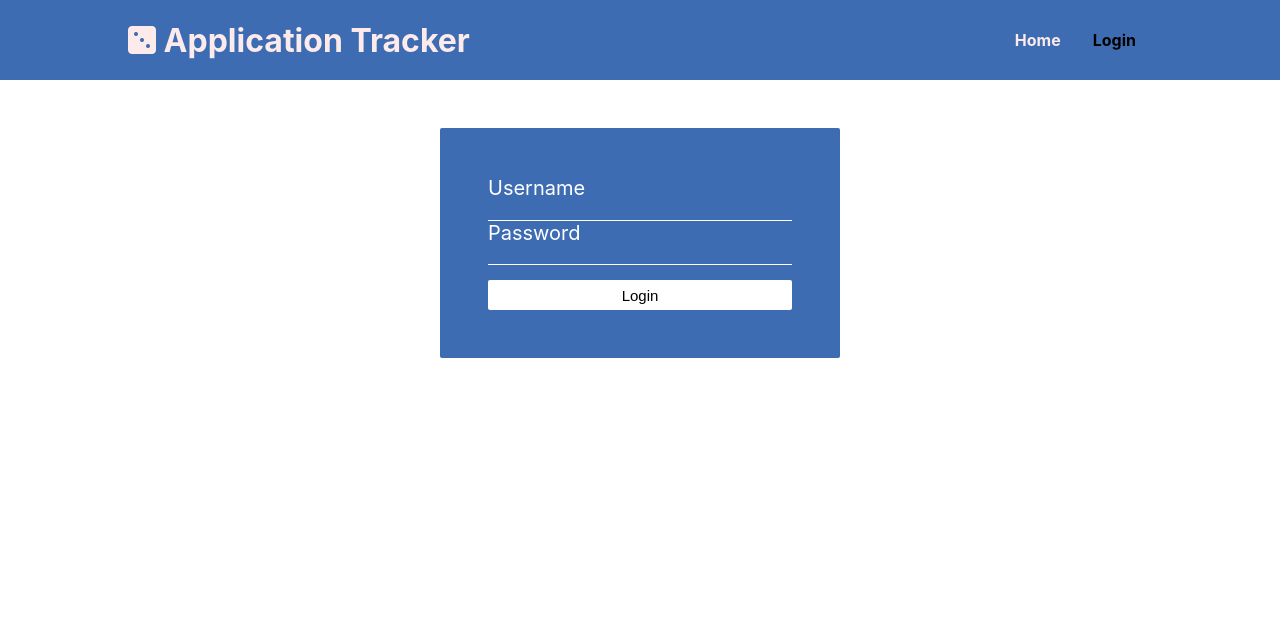
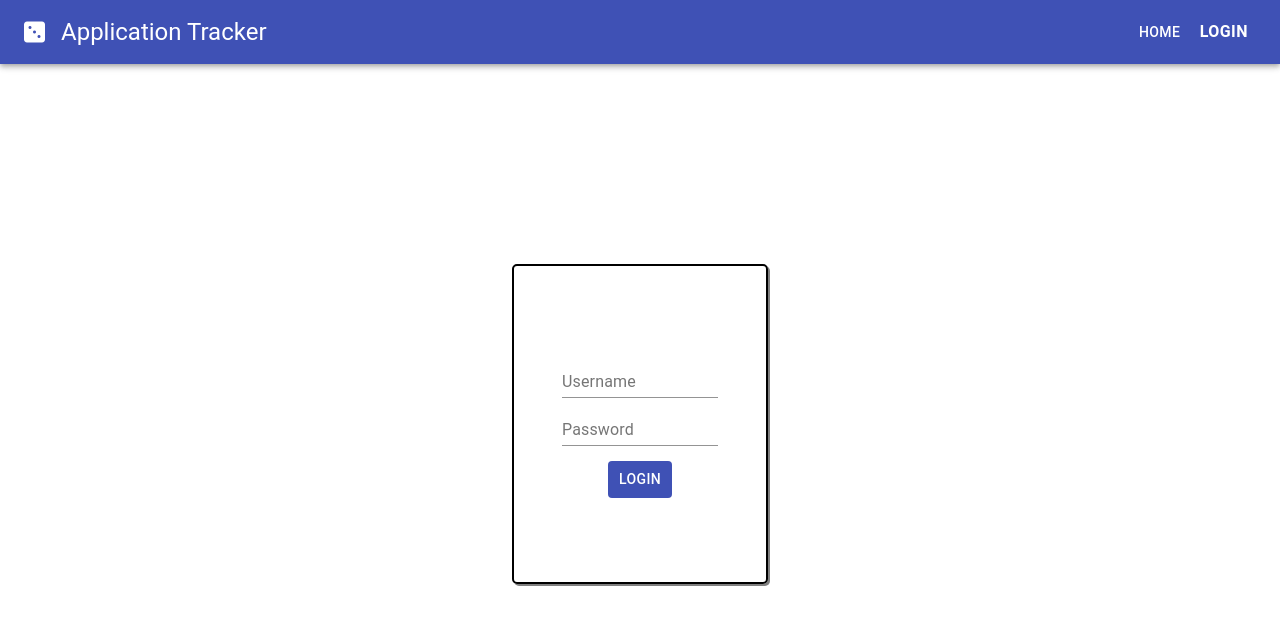
Before and after one commit to Hieracosphynx/application-tracker, a React (Create React App) app in the folder client/: page /login in a window 1280 px wide. Shown: the top 624 px of the page. Built offline with nearby package versions, Linux system fonts and the light colour scheme.

Commit message:
Replaced css styles to MaterialUI

```diff
--- a/client/package.json
+++ b/client/package.json
@@ -3,6 +3,7 @@
   "version": "0.1.0",
   "private": true,
   "dependencies": {
+    "@material-ui/core": "^4.12.3",
     "@reduxjs/toolkit": "^1.6.1",
     "@testing-library/jest-dom": "^5.14.1",
     "@testing-library/react": "^11.2.7",
--- a/client/src/components/Application/Application.js
+++ b/client/src/components/Application/Application.js
@@ -4,7 +4,6 @@ import classes from './Application.module.css';
 
 const Application = () => {
   const applications = useSelector((state) => state.application.applications);
-  console.log(applications);
   return (
     <Card>
       <table className={classes.applications}>
--- a/client/src/components/Authentication/Login.js
+++ b/client/src/components/Authentication/Login.js
@@ -1,10 +1,54 @@
 import { useRef, useContext } from 'react';
 import { useHistory } from 'react-router-dom';
 import AuthContext from '../../context/auth-context';
-import Card from '../UI/Card';
-import classes from './Login.module.css';
+
+import { makeStyles } from '@material-ui/core/styles';
+import Container from '@material-ui/core/Container';
+import FormControl from '@material-ui/core/FormControl';
+import Button from '@material-ui/core/Button';
+import Input from '@material-ui/core/Input';
+import InputLabel from '@material-ui/core/InputLabel';
+
+const useStyles = makeStyles((theme) => ({
+  root: {
+    minHeight: '40vh',
+    width: '20%',
+    display: 'flex',
+    flexDirection: 'column',
+    justifyContent: 'center',
+    alignItems: 'stretch',
+    marginTop: '200px',
+    borderWidth: '2px',
+    boxShadow: '2px 2px',
+    borderRadius: '5px',
+    borderColor: 'black',
+    borderStyle: 'solid',
+    color: 'grey',
+  },
+  formContainer: {
+    minHeight: '100%',
+    width: '100%',
+    display: 'flex',
+    flexDirection: 'column',
+    justifyContent: 'center',
+    alignItems: 'center',
+  },
+  formControl: {
+    width: '100%',
+  },
+  button: {
+    width: '30%',
+    marginTop: '15px',
+    backgroundColor: 'rgb(63, 81, 181)',
+    color: 'white',
+  },
+  input: {
+    width: '100%',
+  },
+}));
 
 const Login = () => {
+  const classes = useStyles();
   const history = useHistory();
   const authCtx = useContext(AuthContext);
   const usernameInputRef = useRef();
@@ -20,22 +64,53 @@ const Login = () => {
   };
 
   return (
-    <Card>
+    <Container className={classes.root}>
       <form onSubmit={submitHandler}>
-        <div className={classes.control}>
-          <label htmlFor='username'>Username</label>
-          <input type='text' name='username' ref={usernameInputRef} />
-        </div>
-        <div className={classes.control}>
-          <label htmlFor='password'>Password</label>
-          <input type='password' name='password' ref={passwordInputRef} />
-        </div>
-        <div className={classes.action}>
-          <button type='submit'>Login</button>
-        </div>
+        <Container className={classes.formContainer}>
+          <FormControl className={classes.formControl}>
+            <InputLabel className={classes.inputLabel} htmlFor='username'>
+              Username
+            </InputLabel>
+            <Input
+              className={classes.input}
+              name='username'
+              type='text'
+              inputRef={usernameInputRef}
+            />
+          </FormControl>
+          <FormControl className={classes.formControl}>
+            <InputLabel className={classes.inputLabel} htmlFor='password'>
+              Password
+            </InputLabel>
+            <Input
+              className={classes.input}
+              name='password'
+              type='password'
+              inputRef={passwordInputRef}
+            />
+          </FormControl>
+          <Button type='submit' className={classes.button}>
+            Login
+          </Button>
+        </Container>
       </form>
-    </Card>
+    </Container>
   );
 };
 
 export default Login;
+//<Card>
+//   <form onSubmit={submitHandler}>
+//     <div className={classes.control}>
+//       <label htmlFor='username'>Username</label>
+//       <input type='text' name='username' ref={usernameInputRef} />
+//     </div>
+//     <div className={classes.control}>
+//       <label htmlFor='password'>Password</label>
+//       <input type='password' name='password' ref={passwordInputRef} />
+//     </div>
+//     <div className={classes.action}>
+//       <button type='submit'>Login</button>
+//     </div>
+//   </form>
+// </Card>
--- a/client/src/components/Layout/Navbar.js
+++ b/client/src/components/Layout/Navbar.js
@@ -1,45 +1,75 @@
-import { useContext } from 'react';
+import { useContext, Fragment } from 'react';
 import { NavLink } from 'react-router-dom';
 import AuthContext from '../../context/auth-context';
-import classes from './Navbar.module.css';
+import ButtonHelper from '../UI/ButtonHelper';
+
+import { makeStyles } from '@material-ui/core/styles';
+import AppBar from '@material-ui/core/AppBar';
+import Toolbar from '@material-ui/core/Toolbar';
+import Typography from '@material-ui/core/Typography';
+import IconButton from '@material-ui/core/IconButton';
+
+const useStyles = makeStyles((theme) => ({
+  root: {
+    flexGrow: 1,
+  },
+  menuButton: {
+    marginRight: theme.spacing(0.5),
+  },
+  title: {
+    flexGrow: 1,
+  },
+}));
 
 const Navbar = () => {
+  const classes = useStyles();
   const authCtx = useContext(AuthContext);
   const { isLoggedIn, logout } = authCtx;
 
+  let authContent = (
+    <ButtonHelper component={NavLink} to='/login'>
+      Login
+    </ButtonHelper>
+  );
+
+  if (isLoggedIn) {
+    authContent = (
+      <Fragment>
+        <ButtonHelper
+          className={classes.button}
+          component={NavLink}
+          to='/applications'
+        >
+          Applications
+        </ButtonHelper>
+        <ButtonHelper className={classes.button} onClick={logout}>
+          Logout
+        </ButtonHelper>
+      </Fragment>
+    );
+  }
+
   return (
-    <header className={classes.header}>
-      <h1>
-        <i className='fas fa-dice-three' /> Application Tracker
-      </h1>
-      <nav className={classes.nav}>
-        <ul>
-          <li>
-            <NavLink to='/' activeClassName={classes.active} exact>
-              Home
-            </NavLink>
-          </li>
-          {isLoggedIn && (
-            <li>
-              <NavLink to='/applications' activeClassName={classes.active}>
-                Applications
-              </NavLink>
-            </li>
-          )}
-          {isLoggedIn ? (
-            <li>
-              <button onClick={logout}>Logout</button>
-            </li>
-          ) : (
-            <li>
-              <NavLink to='/login' activeClassName={classes.active}>
-                Login
-              </NavLink>
-            </li>
-          )}
-        </ul>
-      </nav>
-    </header>
+    <div className={classes.root}>
+      <AppBar position='static'>
+        <Toolbar>
+          <IconButton
+            edge='start'
+            className={classes.menuButton}
+            color='inherit'
+          >
+            <i className='fas fa-dice-three' />
+          </IconButton>
+          <Typography variant='h5' className={classes.title}>
+            Application Tracker
+          </Typography>
+          <ButtonHelper component={NavLink} to={'/'}>
+            Home
+          </ButtonHelper>
+          {authContent}
+        </Toolbar>
+      </AppBar>
+    </div>
   );
 };
 
--- a/client/src/components/Layout/Navbar.module.css
+++ /dev/null
@@ -1,52 +0,0 @@
-.header {
-  width: 100%;
-  height: 5rem;
-  justify-content: space-around;
-  background-color: rgb(61, 108, 179);
-  display: flex;
-  justify-content: space-between;
-  align-items: center;
-  padding: 0 10%;
-}
-
-.header h1 {
-  color: rgb(253, 234, 234);
-}
-
-.header ul {
-  list-style: none;
-  margin: 0;
-  padding: 0;
-  display: flex;
-  align-items: baseline;
-}
-
-.header li {
-  margin: 0 1rem;
-}
-
-.header a {
-  text-decoration: none;
-  color: rgb(253, 234, 234);
-  font-weight: bold;
-}
-
-.header button {
-  background-color: transparent;
-  border: 0px;
-  font-family: inherit;
-  font-size: inherit;
-  color: rgb(253, 234, 234);
-  font-weight: bold;
-  cursor: pointer;
-}
-
-.nav a:hover,
-.nav a:active,
-.nav a.active {
-  color: black;
-}
-
-.nav button:hover {
-  color: black;
-}
--- /dev/null
+++ b/client/src/components/UI/ButtonHelper.js
@@ -0,0 +1,35 @@
+import Button from '@material-ui/core/Button';
+import { makeStyles } from '@material-ui/core/styles';
+
+const buttonStyle = makeStyles((theme) => ({
+  button: {
+    '&.active': {
+      fontWeight: 'bold',
+      fontSize: '1rem',
+      color: 'white',
+    },
+    '&:hover': {
+      fontWeight: 'bold',
+      fontSize: '1rem',
+      color: '#B5A33F',
+    },
+  },
+}));
+
+const ButtonHelper = (props) => {
+  const classes = buttonStyle();
+  return (
+    <Button
+      color='inherit'
+      className={classes.button}
+      component={props.component}
+      onClick={props.onClick}
+      to={props.to}
+      exact
+    >
+      {props.children}
+    </Button>
+  );
+};
+
+export default ButtonHelper;
--- a/client/src/components/UI/Card.js
+++ b/client/src/components/UI/Card.js
@@ -1,7 +1,6 @@
 import classes from './Card.module.css';
 
 const Card = (props) => {
-  console.log(props.value);
   return (
     <div className={`${classes.container} ${props.value}`}>
       {props.children}
--- a/client/src/components/UI/Card.module.css
+++ b/client/src/components/UI/Card.module.css
@@ -13,7 +13,3 @@
 .container {
   color: white;
 }
-
-.container .table {
-  max-width: 60rem;
-}
```
Also changed, not shown: 1 other file (tests, documents, lock files or other folders).
